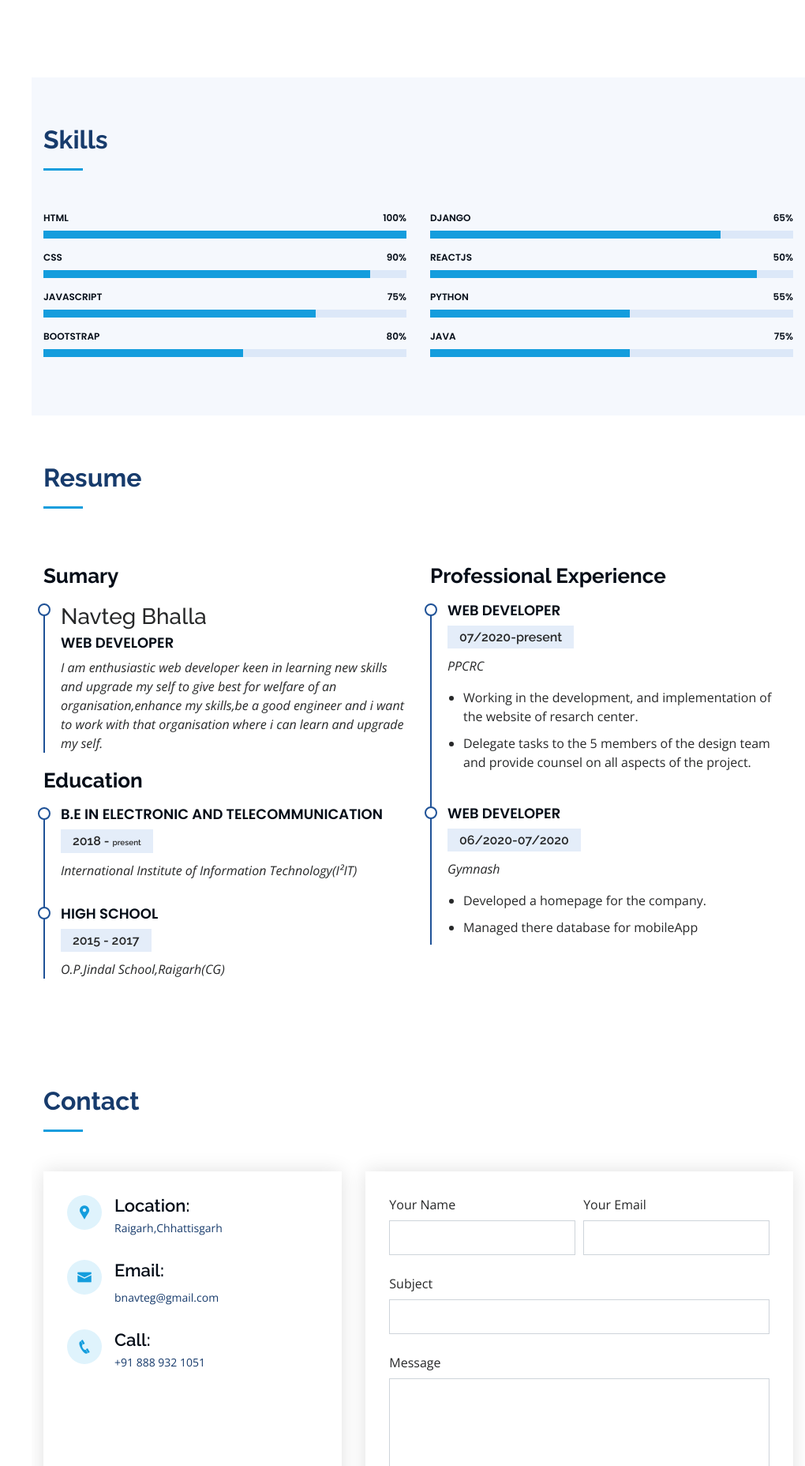
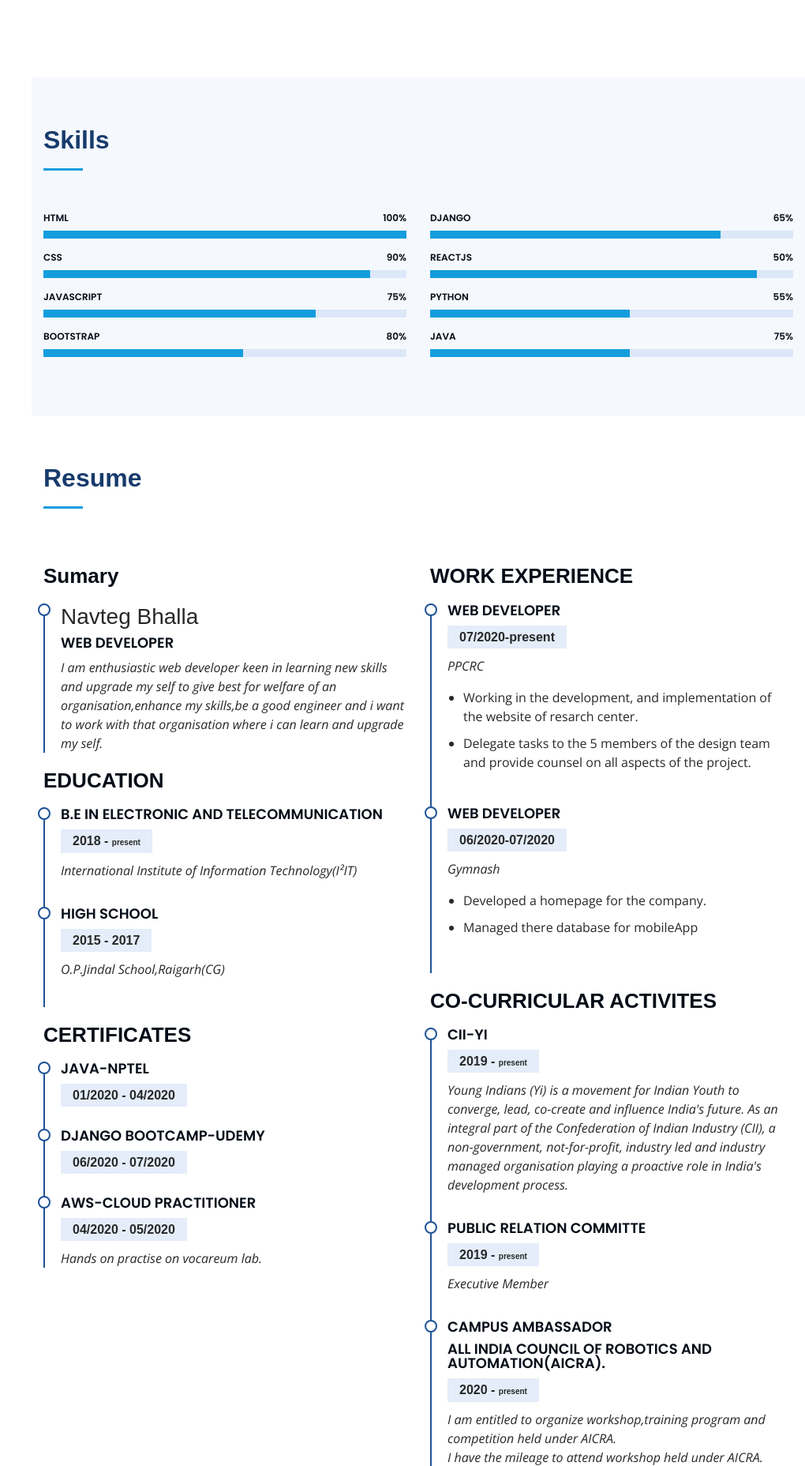
Before and after one commit to Navteg/Navteg.github.io, a PHP site: page / in a window 1280 px wide. Shown: the part 1474-3330 px from the top of the page at 79% size, without its empty margins (260-1280 px from the left). Run offline with PHP 8.4, Linux system fonts and the light colour scheme; grey boxes are pictures that could not be loaded.

Commit message:
Add files via upload

```diff
--- a/assets/css/style.css
+++ b/assets/css/style.css
@@ -23,7 +23,7 @@ a:hover {
 }
 
 h1, h2, h3, h4, h5, h6 {
-  font-family: "Raleway", sans-serif;
+  font-family: "Helvatica", sans-serif;
 }
 
 /*--------------------------------------------------------------
@@ -138,6 +138,7 @@ h1, h2, h3, h4, h5, h6 {
 }
 
 .nav-menu * {
+  transition: 2s ease-in-out;
   margin: 0;
   padding: 0;
   list-style: none;
@@ -182,7 +183,7 @@ h1, h2, h3, h4, h5, h6 {
   border: 0;
   background: none;
   font-size: 24px;
-  transition: all 0.4s;
+  transition: all 1s;
   outline: none !important;
   line-height: 1;
   cursor: pointer;
--- a/index.html
+++ b/index.html
@@ -57,7 +57,7 @@
           <li><a href="#resume"><i class="bx bx-file-blank"></i> <span>Resume</span></a></li>
           <!-- <li><a href="#portfolio"><i class="bx bx-book-content"></i> Portfolio</a></li> -->
           <!-- <li><a href="#services"><i class="bx bx-server"></i> Services</a></li> -->
-          <li><a href="#contact"><i class="bx bx-envelope"></i> Contact</a></li>
+          <!-- <li><a href="contact-form.html"><i class="bx bx-envelope"></i> Contact</a></li> -->
 
         </ul>
       </nav><!-- .nav-menu -->
@@ -81,7 +81,7 @@
   justify-content: center;
   top: 40%;
   /* left:-5%]; */
-  right:30%;
+  right:25%;
   width: 300px;
   color: white;
   font-family: Helvatica, sans-serif;
@@ -101,7 +101,8 @@
 <div class="slider">
   <div class="hero-container" data-aos="fade-in">
     <!-- <h1>Navteg Bhalla</h1> -->
-    <p style="font-size:30px;z-index:0;position:relative;">I'm <span  class="typed" data-typed-items="Navteg,Web Developer, Freelancer"></span></p>
+    <h3>Hello,I'm <span style="color:#149ddd;">Navteg.</span> </h3>
+    <p style="font-size:25px;z-index:0;position:relative;">I'm <span  class="typed" data-typed-items="Web Developer, Freelancer"></span></p>
   </div>
     <!-- <input type="range" min="0.5" max="15" value="1" step="0.5" >
     Speed: <span id="speed"></span> -->
@@ -337,7 +338,7 @@
 </em></p>
             </div>
 
-            <h3 class="resume-title">Education</h3>
+            <h3 class="resume-title">EDUCATION</h3>
             <div class="resume-item">
               <h4>B.E in Electronic and Telecommunication</h4>
               <h5>2018 - <span style="font-size:10px;"> present</span></h5>
@@ -350,9 +351,29 @@
               <p><em>O.P.Jindal School,Raigarh(CG)</em></p>
               <!-- <p>Quia nobis sequi est occaecati aut. Repudiandae et iusto quae reiciendis et quis Eius vel ratione eius unde vitae rerum voluptates asperiores voluptatem Earum molestiae consequatur neque etlon sader mart dila</p> -->
             </div>
+            <h3 class="resume-title">CERTIFICATES</h3>
+            <div class="resume-item">
+              <h4>Java-NPTEL</h4>
+              <h5>01/2020 - 04/2020</h5>
+              <!-- <p><em>International Institute of Information Technology(I²IT)</em></p> -->
+              <!-- <p>Qui deserunt veniam. Et sed aliquam labore tempore sed quisquam iusto autem sit. Ea vero voluptatum qui ut dignissimos deleniti nerada porti sand markend</p> -->
+            </div>
+            <div class="resume-item">
+              <h4>Django Bootcamp-Udemy</h4>
+              <h5>06/2020 - 07/2020</h5>
+              <!-- <p><em>International Institute of Information Technology(I²IT)</em></p> -->
+              <!-- <p>Qui deserunt veniam. Et sed aliquam labore tempore sed quisquam iusto autem sit. Ea vero voluptatum qui ut dignissimos deleniti nerada porti sand markend</p> -->
+            </div>
+            <div class="resume-item">
+              <h4>AWS-cloud practitioner</h4>
+              <h5>04/2020 - 05/2020</h5>
+              <p> <em>Hands on practise on vocareum lab.</em> </p>
+              <!-- <p><em>International Institute of Information Technology(I²IT)</em></p> -->
+              <!-- <p>Qui deserunt veniam. Et sed aliquam labore tempore sed quisquam iusto autem sit. Ea vero voluptatum qui ut dignissimos deleniti nerada porti sand markend</p> -->
+            </div>
           </div>
           <div class="col-lg-6" data-aos="fade-up" data-aos-delay="100">
-            <h3 class="resume-title">Professional Experience</h3>
+            <h3 class="resume-title">WORK EXPERIENCE</h3>
             <div class="resume-item">
               <h4>Web Developer</h4>
               <h5>07/2020-present</h5>
@@ -370,6 +391,26 @@
                 <li>Developed a homepage for the company.</li>
                 <li>Managed there database for mobileApp</li>
               </ul>
+            </div>
+            <h3 class="resume-title">CO-CURRICULAR ACTIVITES</h3>
+            <div class="resume-item">
+              <h4>CII-YI</h4>
+              <h5>2019 - <span style="font-size:10px;"> present</span></h5>
+              <p><em>Young Indians (Yi) is a movement for Indian Youth to converge, lead, co-create and influence India's future. As an integral part of the Confederation of Indian Industry (CII), a non-government, not-for-profit, industry led and industry managed organisation playing a proactive role in India's development process.</em></p>
+              <!-- <p>Qui deserunt veniam. Et sed aliquam labore tempore sed quisquam iusto autem sit. Ea vero voluptatum qui ut dignissimos deleniti nerada porti sand markend</p> -->
+            </div>
+            <div class="resume-item">
+              <h4>Public Relation Committe</h4>
+              <h5>2019 - <span style="font-size:10px;"> present</span></h5>
+              <p><em>Executive Member</em></p>
+              <!-- <p>Quia nobis sequi est occaecati aut. Repudiandae et iusto quae reiciendis et quis Eius vel ratione eius unde vitae rerum voluptates asperiores voluptatem Earum molestiae consequatur neque etlon sader mart dila</p> -->
+            </div>
+            <div class="resume-item">
+              <h4>Campus Ambassador</h4>
+              <h4>All India Council of Robotics and Automation(AICRA).<h4>
+              <h5>2020 - <span style="font-size:10px;"> present</span></h5>
+              <p><em>I am entitled to organize workshop,training program and competition held under AICRA. <br>I have the mileage to attend workshop held under AICRA. </em></p>
+              <!-- <p>Quia nobis sequi est occaecati aut. Repudiandae et iusto quae reiciendis et quis Eius vel ratione eius unde vitae rerum voluptates asperiores voluptatem Earum molestiae consequatur neque etlon sader mart dila</p> -->
             </div>
           </div>
         </div>
@@ -505,13 +546,12 @@
     <!-- End Testimonials Section -->
 
     <!-- ======= Contact Section ======= -->
-    <section id="contact" class="contact">
+    <!-- <section id="contact" class="contact">
       <div class="container">
 
         <div class="section-title">
           <h2>Contact</h2>
-          <!-- <p>Magnam dolores commodi suscipit. Necessitatibus eius consequatur ex aliquid fuga eum quidem. Sit sint consectetur velit. Quisquam quos quisquam cupiditate. Et nemo qui impedit suscipit alias ea. Quia fugiat sit in iste officiis commodi quidem hic quas.</p> -->
-        </div>
+            </div>
 
         <div class="row" data-aos="fade-in">
 
@@ -576,7 +616,8 @@
         </div>
 
       </div>
-    </section><!-- End Contact Section -->
+    </section> -->
+    <!-- End Contact Section -->
 
   </main><!-- End #main -->
 
@@ -618,7 +659,7 @@ const slider = document.querySelector(".slider input");
 const output = document.querySelector("#speed");
 
 // global variables
-let screen, starsElements, starsParams = { speed: 10, number: 300, extinction: 4 };
+let screen, starsElements, starsParams = { speed: 10, number: 300, extinction: 100 };
 
 // run stars
 setupStars();
@@ -659,7 +700,7 @@ function Star() {
       opacity = (rad > starsParams.extinction) ? 1.5 * (2 - rad / starsParams.extinction) : 1;
 
       starsCtx.beginPath();
-      starsCtx.fillStyle = "rgba(255, 255, 255, " + opacity + ")";
+      starsCtx.fillStyle = "rgba(20, 157, 221, " + opacity + ")";
       starsCtx.arc(x, y, rad, 0, Math.PI * 2);
       starsCtx.fill();
   }
```
Also changed, not shown: assets/js/main.js (line endings or trailing spaces), assets/vendor/boxicons/css/animations.css, assets/vendor/boxicons/css/transformations.css (line endings or trailing spaces), assets/vendor/php-email-form/validate.js, 1 other file.
